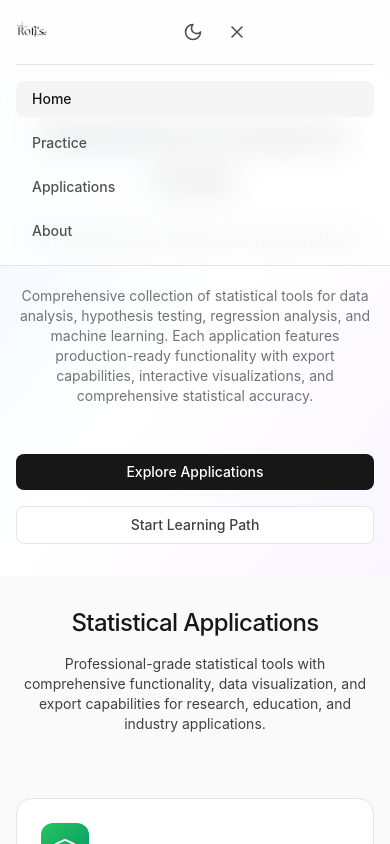
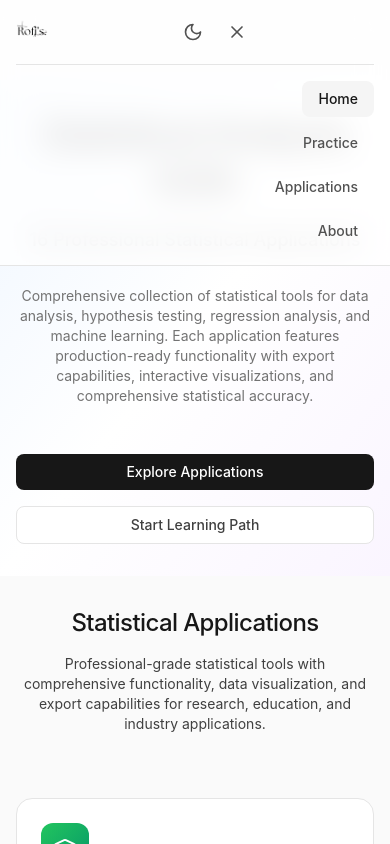
Before and after one commit to rofiperlungoding/statisticlabrofi, a React (Vite) app: page / in a window 390 px wide. Both pictures are taken after a click on the button 236 px from the left and 32 px from the top of the page. Shown: the top 844 px of the page. Built offline with nearby package versions, Linux system fonts and the light colour scheme.

Commit message:
Align mobile menu items to the right

```diff
--- a/src/components/Header.tsx
+++ b/src/components/Header.tsx
@@ -216,17 +216,17 @@ const Header: React.FC = () => {
         {/* Mobile Navigation */}
         {isMenuOpen && (
           <div className="md:hidden py-4 border-t border-neutral-200 dark:border-neutral-700">
-            <nav className="space-y-2">
+            <nav className="flex flex-col items-end space-y-2">
               {!isHomePage && (
                 <button
                   onClick={() => {
                     navigate('/');
                     setIsMenuOpen(false);
                   }}
-                  className="flex items-center space-x-2 nav-item w-full text-left text-neutral-600 dark:text-neutral-400 hover:text-neutral-900 dark:hover:text-white"
+                  className="flex items-center justify-end space-x-2 nav-item text-neutral-600 dark:text-neutral-400 hover:text-neutral-900 dark:hover:text-white"
                 >
+                  <span>Back to Home</span>
                   <ArrowLeft className="w-4 h-4" />
-                  <span>Back to Home</span>
                 </button>
               )}
               {navigation.map((item, index) => {
@@ -235,7 +235,7 @@ const Header: React.FC = () => {
                   <button
                     key={item.name}
                     onClick={() => handleNavClick(item.href, item.sectionId)}
-                    className={`block nav-item w-full text-left ${
+                    className={`nav-item ${
                       isActive
                         ? 'nav-item-active'
                         : 'text-neutral-600 dark:text-neutral-400 hover:text-neutral-900 dark:hover:text-white'
```
